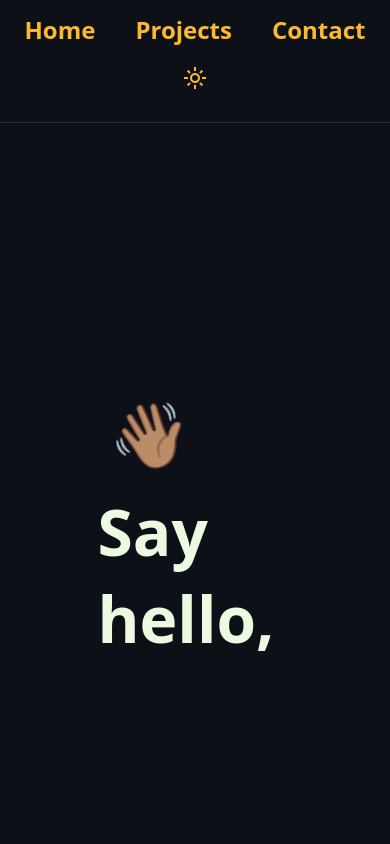
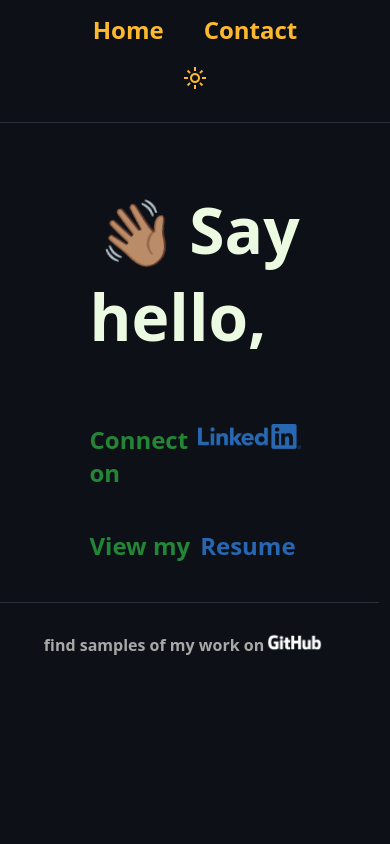
Before and after one commit to kashitamang/personal-portfolio, a React (Create React App) app: page /contact in a window 390 px wide. Shown: the top 844 px of the page. Built offline with nearby package versions, Linux system fonts and the light colour scheme.

Commit message:
adding media queries to Footer and ContactPage

```diff
--- a/src/components/ContactPage/ContactPage.module.scss
+++ b/src/components/ContactPage/ContactPage.module.scss
@@ -49,7 +49,8 @@
     animation-iteration-count: infinite;
     transform-origin: 70% 70%;
     display: inline-block;
-    padding: 10px;
+    padding-left: 10px;
+    padding-right: 10px;
   }
 
   @keyframes wave-animation {
@@ -80,15 +81,11 @@
   }
 }
 
-// mobile view
-
-@media (max-width: 600px) {
+// mobile
+@media (max-width: 759px) {
   .ContactPage {
     display: flex;
     flex-direction: column;
-    height: 100vh;
-    width: 50vw;
-    padding: 40px;
   }
 }
 
--- a/src/components/Page/Footer.module.scss
+++ b/src/components/Page/Footer.module.scss
@@ -1,10 +1,6 @@
 .Footer {
-    padding-right: 40px;
     height: 10vh;
     width: 100vw;
-    display: flex;
-    flex-direction: row;
-    justify-content: flex-end;
 
     a img {
         height: 25px;
@@ -21,4 +17,20 @@
         display: flex;
         align-items: center;
     }
+
+      //desktop
+  @media (min-width: 760px) {
+    padding-right: 40px;
+    display: flex;
+    flex-direction: row;
+    justify-content: flex-end;
+  }
+
+  // mobile
+  @media (max-width: 759px) {
+    display: flex;
+    flex-direction: column;
+    justify-content: center;
+    align-items: center;
+  }
 }
--- a/src/components/Page/Navigation.jsx
+++ b/src/components/Page/Navigation.jsx
@@ -7,9 +7,9 @@ export default function Navigation() {
       <NavLink to="/" alt="home" title="home">
         Home
       </NavLink>
-      <NavLink to="projects" alt="projects" title="projects">
+      {/* <NavLink to="projects" alt="projects" title="projects">
         Projects
-      </NavLink>
+      </NavLink> */}
       <NavLink to="contact" alt="contact" title="contact">
         Contact
       </NavLink>
--- a/src/global.module.scss
+++ b/src/global.module.scss
@@ -33,7 +33,7 @@ html, body {
 }
 
 main {
-  padding: 100px;
+  padding: 20px 100px 20px 100px;
 }
 
 p {
```
